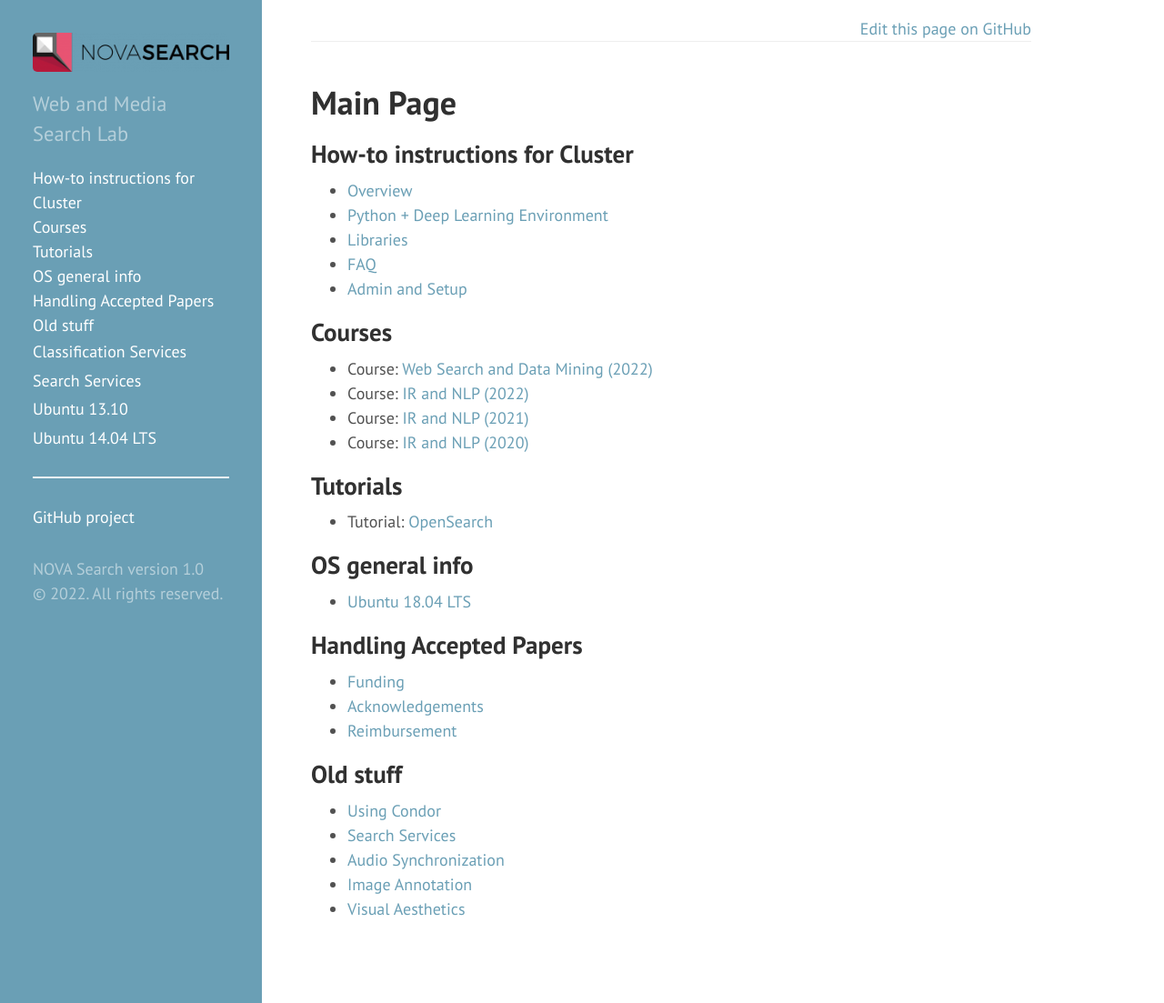
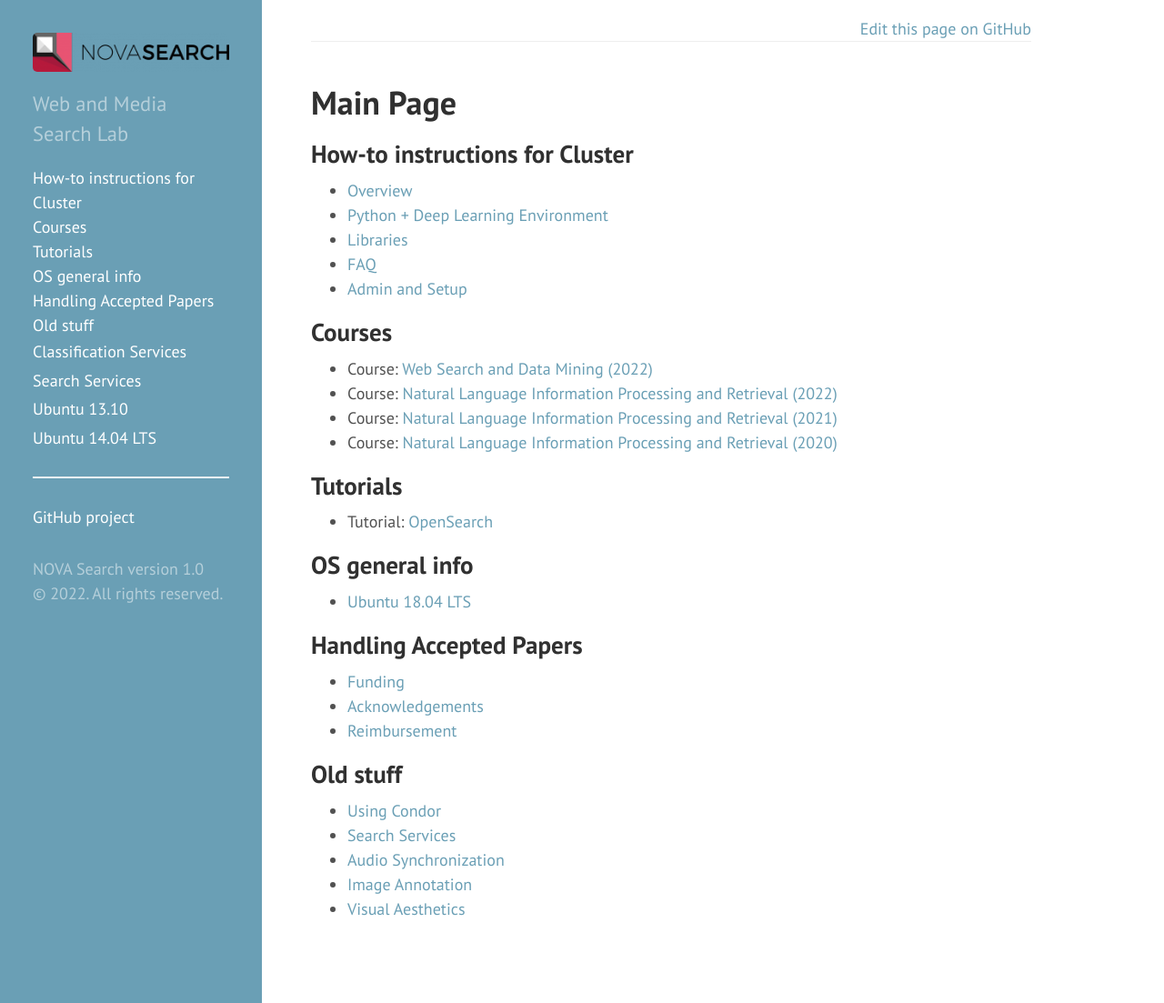
Before and after one commit to novasearch/wiki.novasearch.org, a Jekyll site: the page built from wiki/Main_Page.md, in a window 1280 px wide and 1103 px high. Shown: the whole window at 91% size. Built offline with Jekyll 4.4.1, drawn with Linux system fonts in a browser that asks for light colours.

Commit message:
Update Main_Page.md

```diff
--- a/wiki/Main_Page.md
+++ b/wiki/Main_Page.md
@@ -24,9 +24,9 @@ How-to instructions for Cluster
 Courses
 --------------------
 - Course: [Web Search and Data Mining (2022)](/wiki/courses/WSDM_2022)
-- Course: [IR and NLP (2022)](/wiki/IR_NLP_2022)
-- Course: [IR and NLP (2021)](/wiki/IR_NLP_2021)
-- Course: [IR and NLP (2020)](/wiki/IR_NLP)
+- Course: [Natural Language Information Processing and Retrieval (2022)](/wiki/NLIPR_2022)
+- Course: [Natural Language Information Processing and Retrieval (2021)](/wiki/IR_NLP_2021)
+- Course: [Natural Language Information Processing and Retrieval (2020)](/wiki/IR_NLP)
 
 Tutorials
 --------------------
```
